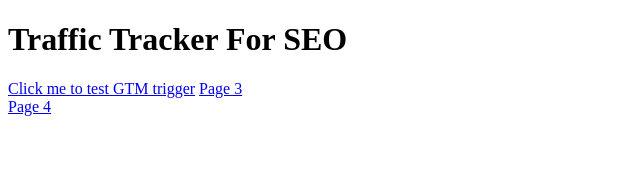
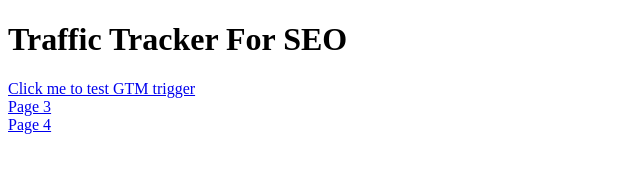
Before and after one commit to ChewangGyalpuBhutia/TrafficTrackerForSEO, a plain HTML site: page index.html in a window 1280 px wide. Shown: the whole page, without its empty margins (0-640 px from the left). Drawn offline with Linux system fonts and the light colour scheme.

Commit message:
add linke break

```diff
--- a/index.html
+++ b/index.html
@@ -33,7 +33,7 @@
     <!-- End Google Tag Manager (noscript) -->
     <h1>Traffic Tracker For SEO</h1>
     <!-- Test Button -->
-    <a href="https://example.com" id="testLink" class="test_trigger">Click me to test GTM trigger</a>
+    <a href="https://example.com" id="testLink" class="test_trigger">Click me to test GTM trigger</a><br>
     <a href="https://example.com/page3" class="test_trigger2">Page 3</a><br>
     <a href="https://example.com/page4" class="test_trigger3">Page 4</a><br>
 
```
